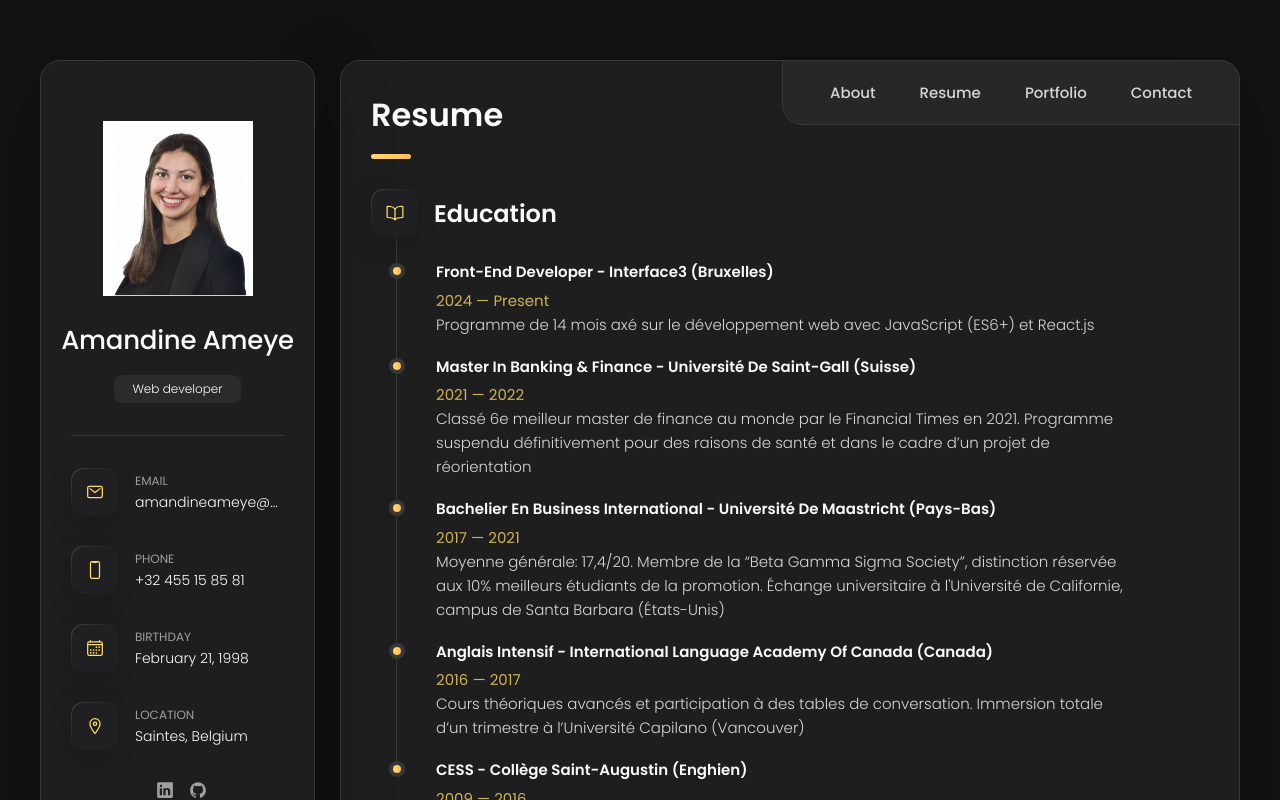
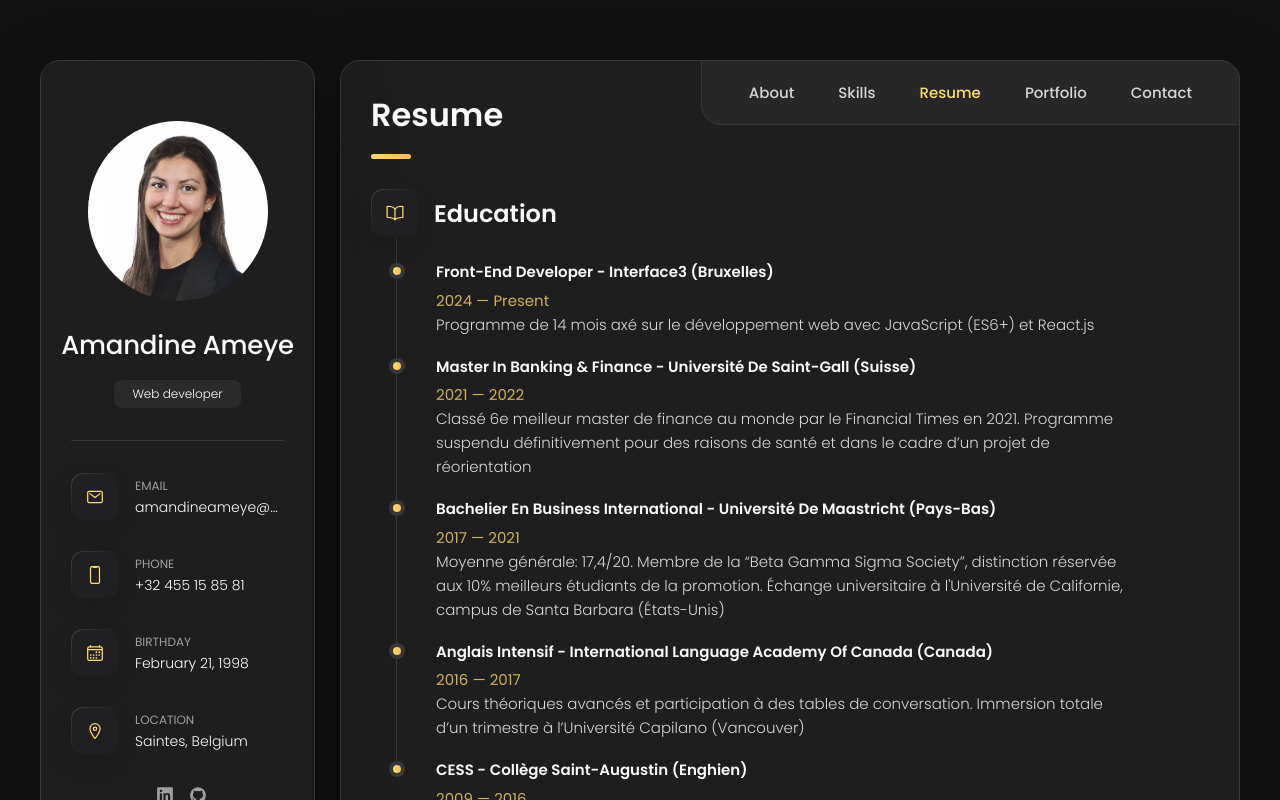
Before and after one commit to amandineameye/Portfolio_Website, a React (Vite) app: page / in a window 1280 px wide. Shown: the top 800 px of the page. Built offline with nearby package versions, Linux system fonts and the light colour scheme.

Commit message:
Added a skills page

```diff
--- a/package.json
+++ b/package.json
@@ -10,6 +10,7 @@
     "preview": "vite preview"
   },
   "dependencies": {
+    "clsx": "^2.1.1",
     "ionicons": "^7.4.0",
     "react": "^18.3.1",
     "react-dom": "^18.3.1"
--- a/src/App.css
+++ b/src/App.css
@@ -324,6 +324,14 @@ main {
 	transition: var(--transition-2);
 }
 
+.sidebar img {
+	border-radius: 50%;
+	width: 180px; /* Set width (height will be equal to this value to make it square) */
+	height: 180px; /* Set height to the same value as width to make it square */
+	object-fit: cover; /* Ensure the image fills the container and crops as necessary */
+	object-position: top; /* Crop the image from the top (show the upper part) */
+}
+
 .sidebar.active {
 	max-height: 405px;
 }
@@ -336,10 +344,10 @@ main {
 	gap: 15px;
 }
 
-.avatar-box {
+/* .avatar-box {
 	background: var(--bg-gradient-onyx);
 	border-radius: 20px;
-}
+} */
 
 .info-content .name {
 	color: var(--white-2);
@@ -1415,14 +1423,6 @@ textarea.form-input::-webkit-resizer {
 		gap: 25px;
 	}
 
-	.avatar-box {
-		border-radius: 30px;
-	}
-
-	.avatar-box img {
-		width: 120px;
-	}
-
 	.info-content .name {
 		margin-bottom: 15px;
 	}
@@ -1960,10 +1960,6 @@ textarea.form-input::-webkit-resizer {
 		flex-direction: column;
 	}
 
-	.avatar-box img {
-		width: 150px;
-	}
-
 	.info-content .name {
 		white-space: nowrap;
 		text-align: center;
--- a/src/components/Sidebar/SocialItem.jsx
+++ b/src/components/Sidebar/SocialItem.jsx
@@ -1,7 +1,7 @@
 const SocialItem = ({ icon = "", link = "" }) => {
 	return (
 		<li className="social-item">
-			<a href={link} className="social-link">
+			<a href={link} className="social-link" target="_blank">
 				<ion-icon name={icon}></ion-icon>
 			</a>
 		</li>
--- a/src/containers/MainContent/Articles/About.jsx
+++ b/src/containers/MainContent/Articles/About.jsx
@@ -12,66 +12,6 @@ const TextSection = () => {
 				Mon objectif: Allier technique et créativité pour des expériences
 				utilisateur optimales.
 			</p>
-		</section>
-	);
-};
-
-const SkillsSection = () => {
-	return (
-		<section className="service">
-			<h3 className="h3 service-title">My skills</h3>
-
-			<ul className="service-list">
-				<li className="service-item">
-					<div className="service-icon-box"></div>
-
-					<div className="service-content-box">
-						<h4 className="h4 service-item-title">Web design</h4>
-
-						<p className="service-item-text">
-							The most modern and high-quality design made at a professional
-							level.
-						</p>
-					</div>
-				</li>
-
-				<li className="service-item">
-					<div className="service-icon-box"></div>
-
-					<div className="service-content-box">
-						<h4 className="h4 service-item-title">Web development</h4>
-
-						<p className="service-item-text">
-							High-quality development of sites at the professional level.
-						</p>
-					</div>
-				</li>
-
-				<li className="service-item">
-					<div className="service-icon-box"></div>
-
-					<div className="service-content-box">
-						<h4 className="h4 service-item-title">Mobile apps</h4>
-
-						<p className="service-item-text">
-							Professional development of applications for iOS and Android.
-						</p>
-					</div>
-				</li>
-
-				<li className="service-item">
-					<div className="service-icon-box"></div>
-
-					<div className="service-content-box">
-						<h4 className="h4 service-item-title">Photography</h4>
-
-						<p className="service-item-text">
-							I make high-quality photos of any category at a professional
-							level.
-						</p>
-					</div>
-				</li>
-			</ul>
 		</section>
 	);
 };
@@ -91,7 +31,6 @@ const About = () => {
 				<h2 className="h2 article-title">About me</h2>
 			</header>
 			<TextSection />
-			<SkillsSection />
 			<PassionsSection />
 		</article>
 	);
--- /dev/null
+++ b/src/containers/MainContent/Articles/Skills.jsx
@@ -0,0 +1,11 @@
+const Skills = () => {
+	return (
+		<article>
+			<header>
+				<h2 className="h2 article-title">Skills</h2>
+			</header>
+		</article>
+	);
+};
+
+export default Skills;
--- a/src/containers/MainContent/MainContent.jsx
+++ b/src/containers/MainContent/MainContent.jsx
@@ -1,5 +1,6 @@
 import NavBar from "./NavBar";
 import About from "./Articles/About";
+import Skills from "./Articles/Skills";
 import Resume from "./Articles/Resume";
 import Portfolio from "./Articles/Portfolio";
 import Contact from "./Articles/Contact";
@@ -14,6 +15,7 @@ const MainContent = () => {
 
 	const pages = {
 		About: <About />,
+		Skills: <Skills />,
 		Resume: <Resume />,
 		Portfolio: <Portfolio />,
 		Contact: <Contact />,
@@ -21,7 +23,7 @@ const MainContent = () => {
 
 	return (
 		<div className="main-content">
-			<NavBar onButtonClick={handleButtonClick} />
+			<NavBar onButtonClick={handleButtonClick} activePage={activePage} />
 			{pages[activePage]}
 		</div>
 	);
--- a/src/containers/MainContent/NavBar.jsx
+++ b/src/containers/MainContent/NavBar.jsx
@@ -1,8 +1,10 @@
-const NavBarItem = ({ item = "", onButtonClick = () => {} }) => {
+import clsx from "clsx";
+
+const NavBarItem = ({ item = "", onButtonClick = () => {}, isActive = "" }) => {
 	return (
 		<li className="navbar-item">
 			<button
-				className="navbar-link"
+				className={clsx("navbar-link", { active: isActive })}
 				onClick={() => {
 					onButtonClick(item);
 				}}
@@ -13,13 +15,18 @@ const NavBarItem = ({ item = "", onButtonClick = () => {} }) => {
 	);
 };
 
-const NavBar = ({ onButtonClick = () => {} }) => {
-	const navItems = ["About", "Resume", "Portfolio", "Contact"];
+const NavBar = ({ onButtonClick = () => {}, activePage = "" }) => {
+	const navItems = ["About", "Skills", "Resume", "Portfolio", "Contact"];
 	return (
 		<nav className="navbar">
 			<ul className="navbar-list">
 				{navItems.map((item) => (
-					<NavBarItem key={item} item={item} onButtonClick={onButtonClick} />
+					<NavBarItem
+						key={item}
+						item={item}
+						isActive={activePage === item}
+						onButtonClick={onButtonClick}
+					/>
 				))}
 			</ul>
 		</nav>
--- a/src/containers/Sidebar/SidebarInfo.jsx
+++ b/src/containers/Sidebar/SidebarInfo.jsx
@@ -2,7 +2,7 @@ const SidebarInfo = () => {
 	return (
 		<div className="sidebar-info">
 			<figure className="avatar-box">
-				<img src="/pro_pic.png" alt="photo d'Amandine Ameye" width="80" />
+				<img src="/pro_pic.png" alt="photo d'Amandine Ameye" />
 			</figure>
 			<div className="info-content">
 				<h1 className="name">Amandine Ameye</h1>
```
Also changed, not shown: public/PNG_pro_pic.png (added), 1 other file (tests, documents, lock files or other folders).
